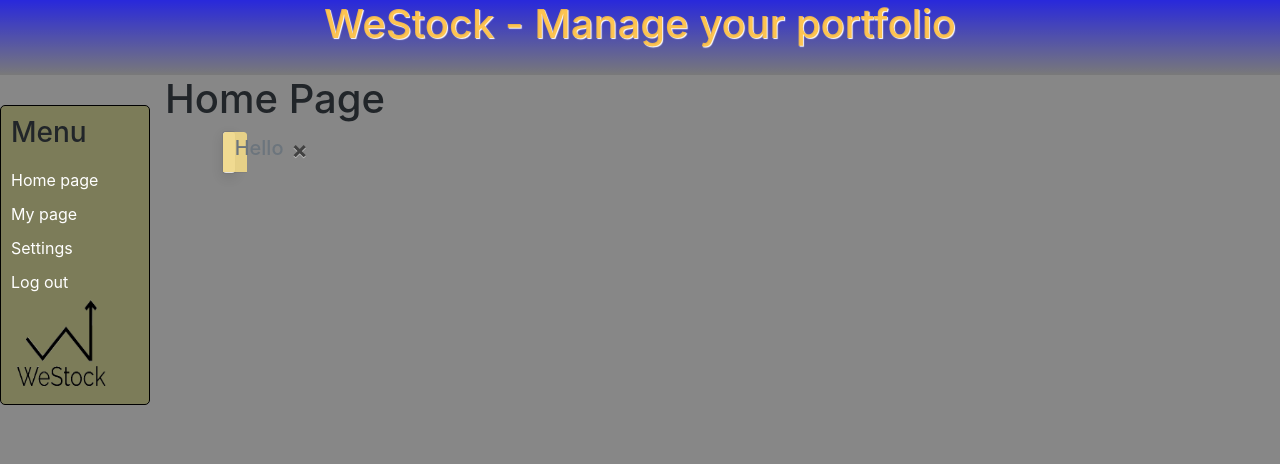
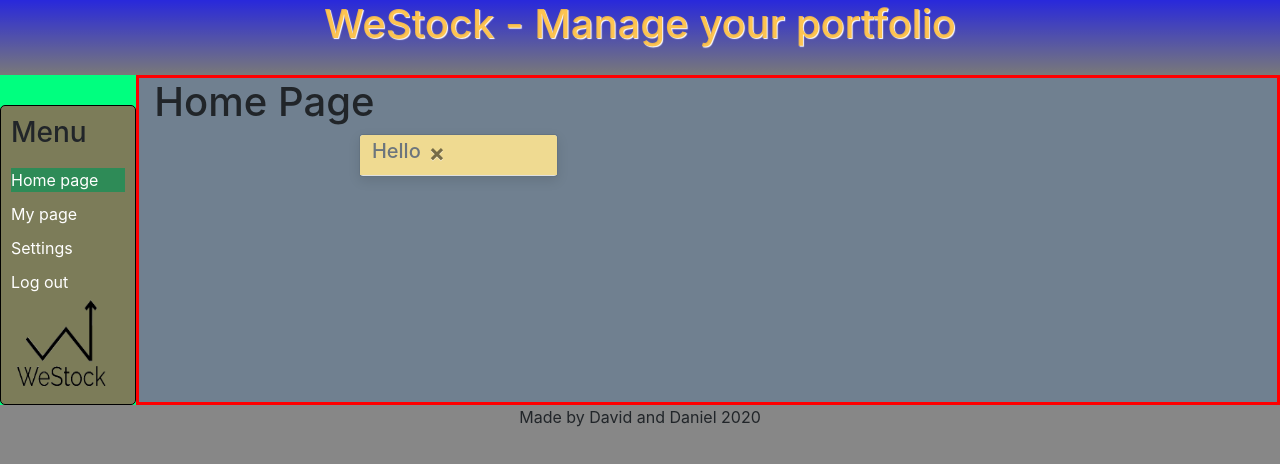
Before and after one commit to StockApp-Org/StockApp, a React (Create React App) app: page /homepage in a window 1280 px wide. Shown: the top 464 px of the page. Built offline with nearby package versions, Linux system fonts and the light colour scheme.

Commit message:
added header and footer components

```diff
--- a/public/index.html
+++ b/public/index.html
@@ -14,9 +14,6 @@
     <title>WeStock</title>
   </head>
   <body>
-    <header>
-        <h1>WeStock - Manage your portfolio</h1>
-    </header>
     <noscript>You need to enable JavaScript to run this app.</noscript>
     <div id="root"></div>
   </body>
--- a/src/App.css
+++ b/src/App.css
@@ -11,12 +11,17 @@
   color:rgba(253, 190, 63, 0.9);
   text-shadow: 1px 1px 1px white;
 }
-
-.router{
-  display: flex;
-  flex-wrap: wrap;
+footer{
+  text-align: center;
 }
 
 .pageContent{
-
+  display: flex;
+  background-color: slategray;
+  border: 3px solid red;
+  width: 100%;
 }
+.menuWithPageContainer{
+  display: flex;
+  background-color: springgreen;
+}
--- a/src/App.js
+++ b/src/App.js
@@ -1,10 +1,12 @@
-import React, { Component } from 'react';
+import React from 'react';
 import './App.css';
 import Container from 'react-bootstrap/Container';
 import LoginPage from './Pages/LoginPage';
 import { BrowserRouter, Switch, Route, Link } from 'react-router-dom'
 import HomePage from './Pages/HomePage';
 import Menu from './Components/Menu'
+import Header from './Components/Header'
+import Footer from './Components/Footer'
 
 const notFound = () => (<><h1>404</h1><Link to="/">Go back</Link></>)
 
@@ -12,6 +14,8 @@
     return (
       <div className="router">
        <BrowserRouter>
+       <Header />
+          <div className="menuWithPageContainer">
                 <Menu />
                     <div className="pageContent">
                         <Switch>
@@ -21,6 +25,8 @@
                             <Route component={notFound}/>
                         </Switch>
                    </div>
+          </div>
+       <Footer />
 
       </BrowserRouter>
       </div>
--- /dev/null
+++ b/src/Components/Footer.js
@@ -0,0 +1,9 @@
+import React from 'react'
+
+const Footer = () => (
+    <footer>
+        <p>Made by David and Daniel 2020</p>
+    </footer>
+)
+
+export default Footer
--- /dev/null
+++ b/src/Components/Header.js
@@ -0,0 +1,9 @@
+import React from 'react'
+
+const Header = () => (
+    <header>
+        <h1>WeStock - Manage your portfolio</h1>
+    </header>
+)
+
+export default Header
--- a/src/Components/Menu.js
+++ b/src/Components/Menu.js
@@ -1,7 +1,7 @@
 import React from 'react';
-import '../Styles/Menu.css';
+import '../Styles/MenuComponent.css';
 import Logo from '../Images/logo.png';
-import { Link } from 'react-router-dom'
+import { NavLink } from 'react-router-dom'
 
 class Menu extends React.Component{
 
@@ -10,12 +10,12 @@
         return(
             <div id="MenuContainer">
                 <h3>Menu</h3>
-                <Link to="/homepage">Home page</Link>
-                <Link to="/mypage">My page</Link>
-                <Link to="/settings">Settings</Link>
-                <Link to="/">Log out</Link>
+                <NavLink activeClassName="isActive" to="/homepage">Home page</NavLink>
+                <NavLink activeClassName="isActive" to="/mypage">My page</NavLink>
+                <NavLink activeClassName="isActive" to="/settings">Settings</NavLink>
+                <NavLink activeClassName="isActive" to="/" exact={true}>Log out</NavLink>
 
-                <img id="logo" src={Logo} alt="Logo here"></img>
+                <img id="logo" src={Logo} alt="Logo"></img>
             </div>
         );
     }
--- a/src/Pages/LoginPage.js
+++ b/src/Pages/LoginPage.js
@@ -1,5 +1,4 @@
 import React, {Component} from 'react';
-import ReactDOM from 'react-dom';
 import { Container, Row, Col, Form } from 'react-bootstrap';
 import '../Styles/LoginPage.css';
 import { Link } from 'react-router-dom'
--- a/src/Styles/Menu.css
+++ b/src/Styles/MenuComponent.css
@@ -1,3 +1,7 @@
+.isActive {
+    background-color: seagreen;
+}
+
 #MenuContainer{
     border-radius: 5px;
     border: 1px solid black;
```
Lines whose indentation alone changed are shown as unchanged.
